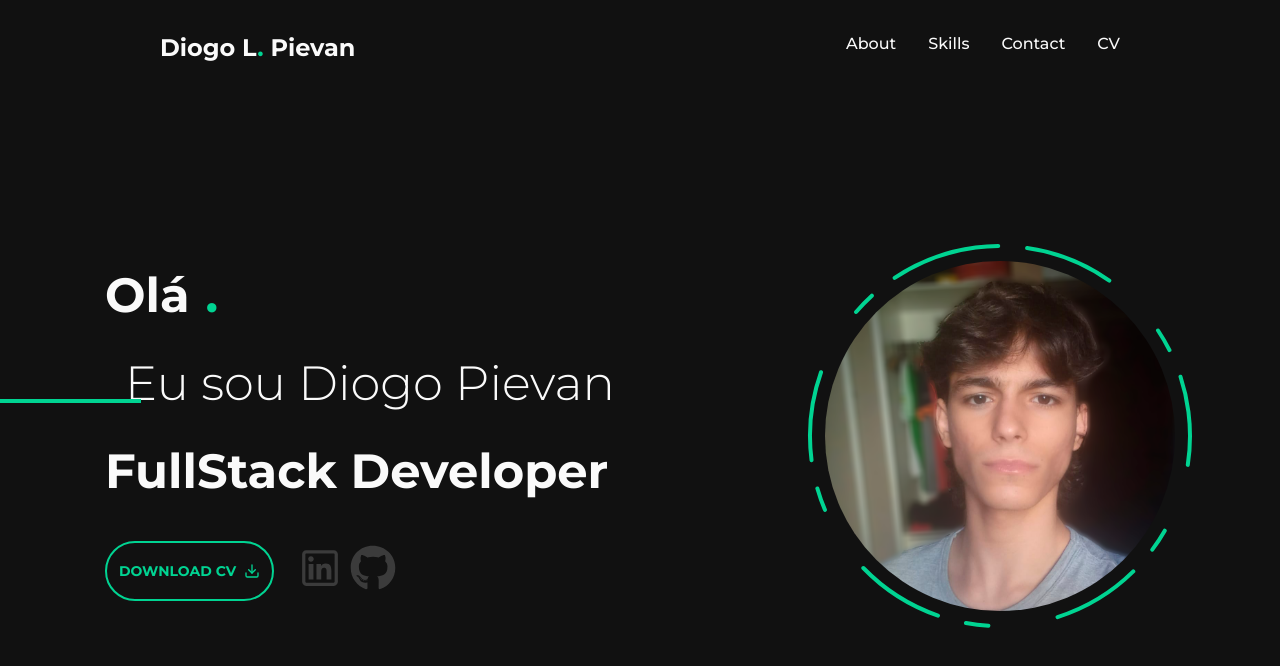
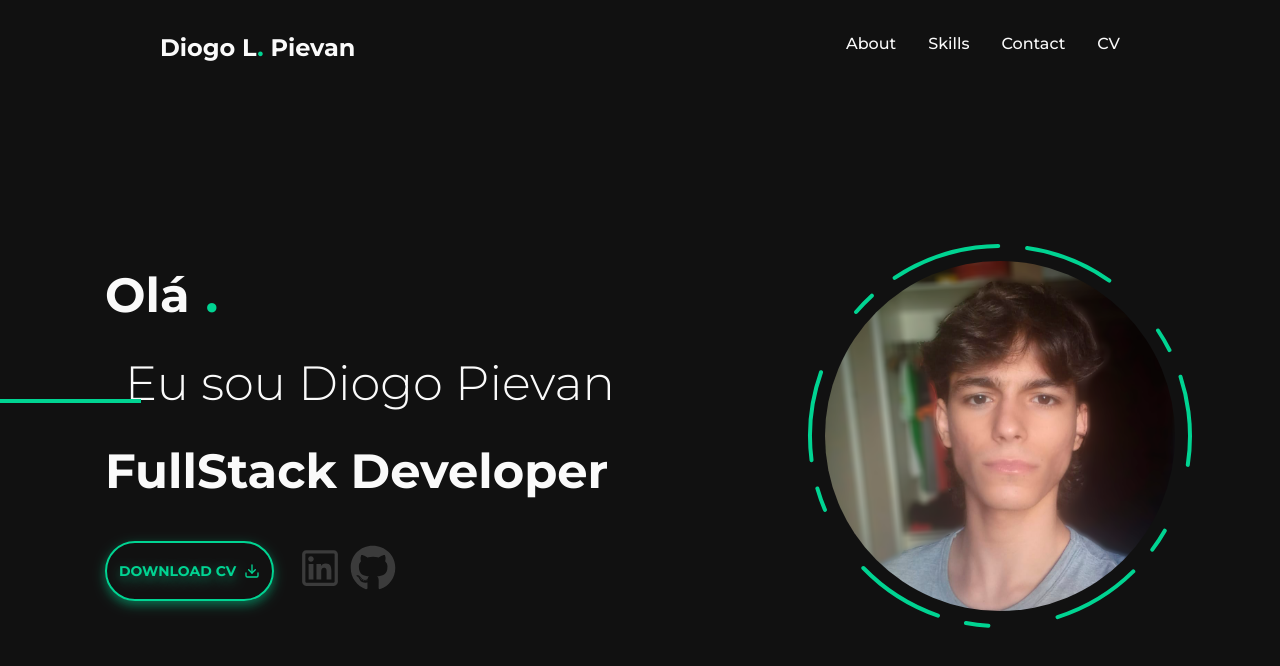
Before and after one commit to diogolpievan/portfolio, a Next.js app: page / in a window 1280 px wide. In both pictures the pointer is over the button "DOWNLOAD CV". Shown: the top 666 px of the page. Built offline with nearby package versions, Linux system fonts and the light colour scheme.

Commit message:
style: fix icons style

```diff
--- a/src/app/globals.css
+++ b/src/app/globals.css
@@ -40,6 +40,7 @@
   --radius-md: calc(var(--radius) - 2px);
   --radius-lg: var(--radius);
   --radius-xl: calc(var(--radius) + 4px);
+  --shadow-neon: 0px 4px 11px var(--color-accent);
 }
 
 body {
@@ -61,14 +62,14 @@ html {
   --card: oklch(1 0 0);
   --card-foreground: oklch(17.764% 0.00002 271.152);
   --popover: oklch(1 0 0);
-  --popover-foreground: oklch(17.764% 0.00002 271.152);
+  --popover-foreground: rgb(17, 17, 17);
   --primary: oklch(0.205 0 0);
   --primary-foreground: oklch(0.985 0 0);
   --secondary: oklch(0.97 0 0);
   --secondary-foreground: oklch(0.205 0 0);
   --muted: oklch(0.97 0 0);
   --muted-foreground: oklch(0.556 0 0);
-  --accent: oklch(0.97 0 0);
+  --accent: emerald-400;
   --accent-foreground: oklch(0.205 0 0);
   --destructive: oklch(0.577 0.245 27.325);
   --border: oklch(0.922 0 0);
@@ -132,3 +133,19 @@ html {
     @apply bg-background text-foreground;
   }
 }
+
+.text-shadow-neon {
+  color: #3b3b3b;
+}
+
+.shadow-neon:hover {
+  box-shadow: 0px 4px 11px oklch(76.864% 0.16957 161.631 / 0.493) !important;
+  text-shadow: 0px 4px 11px oklch(76.864% 0.16957 161.631 / 0.493) !important;
+  background-color: transparent;
+}
+
+.text-shadow-neon:hover {
+  color: #00d492;
+  filter: drop-shadow(0px 4px 11px oklch(76.864% 0.16957 161.631 / 0.493));
+
+}
```
